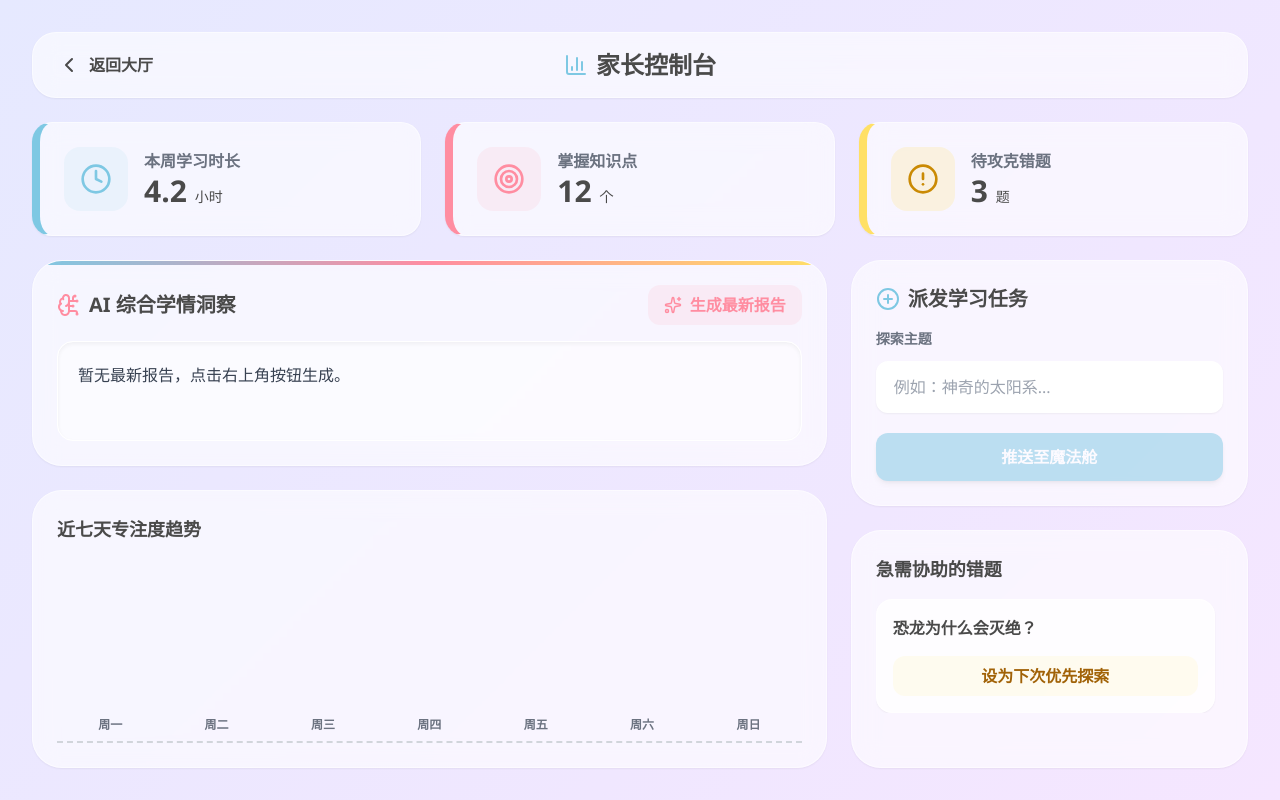
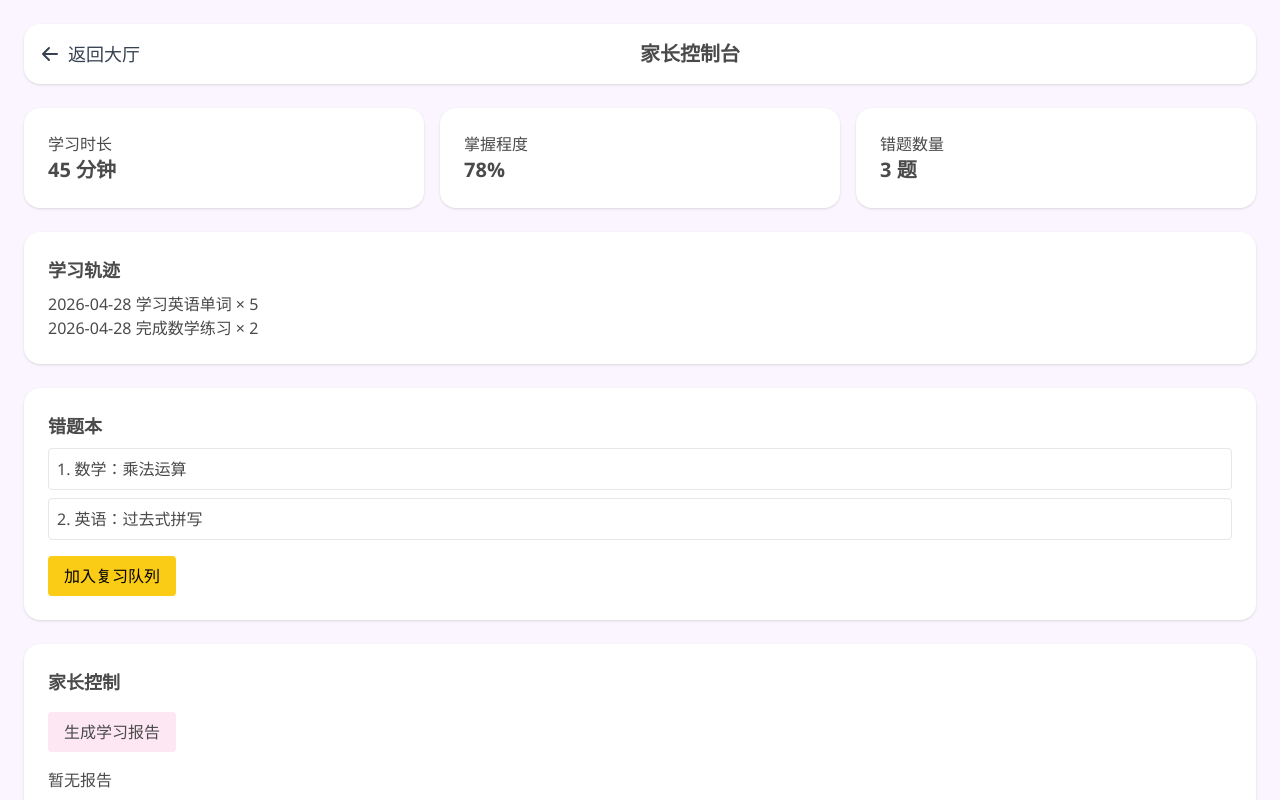
Before and after one commit to MCMR-JIM/KnowBud, a React (Vite) app in the folder looptutor-frontend/: page /admin in a window 1280 px wide. Shown: the top 800 px of the page. Built offline with nearby package versions, Linux system fonts and the light colour scheme.

Commit message:
家长端

```diff
--- a/looptutor-frontend/src/pages/AdminDashboard.tsx
+++ b/looptutor-frontend/src/pages/AdminDashboard.tsx
@@ -1,182 +1,109 @@
 import { useState } from 'react';
 import { useNavigate } from 'react-router-dom';
-import { ChevronLeft, BarChart3, Clock, Target, AlertCircle, BrainCircuit, PlusCircle, Loader2, Sparkles } from 'lucide-react';
-
-// 模拟的图表数据
-const mockChartData = [
-  { name: '周一', score: 65, height: '65%' },
-  { name: '周二', score: 85, height: '85%' },
-  { name: '周三', score: 70, height: '70%' },
-  { name: '周四', score: 90, height: '90%' },
-  { name: '周五', score: 80, height: '80%' },
-  { name: '周六', score: 95, height: '95%' },
-  { name: '周日', score: 100, height: '100%' },
-];
 
 export default function AdminDashboard() {
   const navigate = useNavigate();
+  const [reportStatus, setReportStatus] = useState("暂无报告");
+  const [inputValue, setInputValue] = useState("");
 
-  // ================= 状态管理 (组件的灵魂) =================
-  // 1. AI 报告状态
-  const [isGenerating, setIsGenerating] = useState(false);
-  const [aiReport, setAiReport] = useState("暂无最新报告，点击右上角按钮生成。");
-
-  // 2. 任务配置状态
-  const [newTaskTopic, setNewTaskTopic] = useState('');
-  const [isSubmitting, setIsSubmitting] = useState(false);
-
-  // ================= 交互逻辑 =================
-  // 模拟请求后端的 AI 报告接口
+  // 生成报告
   const handleGenerateReport = () => {
-    setIsGenerating(true);
-    // 模拟网络请求延迟 2 秒
-    setTimeout(() => {
-      setAiReport("星空兔观察到：本周小朋友在【自然科学】领域表现优异，特别是对“恐龙”相关知识吸收很快。但在“光合作用”等抽象概念上连续回答错误，建议在接下来的任务中增加植物相关的趣味探索。专注力平均时长 18 分钟，属于非常健康的水平！");
-      setIsGenerating(false);
-    }, 2000);
+    setReportStatus("✅ 报告已生成");
   };
 
-  // 模拟向后端下发新任务接口
-  const handleAddTask = () => {
-    if (!newTaskTopic.trim()) return;
-    setIsSubmitting(true);
-    // 模拟网络请求延迟 1 秒
-    setTimeout(() => {
-      alert(`✅ 成功向魔法舱下发新任务：【${newTaskTopic}】`);
-      setNewTaskTopic('');
-      setIsSubmitting(false);
-    }, 1000);
+  // 推送任务
+  const handlePushTask = () => {
+    alert("✅ 任务已推送到学生端");
+  };
+
+  // 加入复习
+  const handleAddToReview = () => {
+    alert("✅ 已加入复习队列");
   };
 
   return (
-    <div className="min-h-screen p-8 flex flex-col gap-6">
-
-      {/* 1. 顶部导航栏 */}
-      <div className="bg-white/60 backdrop-blur-md rounded-3xl p-4 px-6 flex justify-between items-center shadow-sm border border-white/50">
+    <div className="min-h-screen bg-purple-50 p-6">
+      <div className="max-w-7xl mx-auto">
+        {/* 返回大厅 */}
+        <div className="bg-white rounded-2xl p-4 shadow mb-6 flex justify-between items-center">
           <button
             onClick={() => navigate('/')}
-          className="flex items-center gap-2 text-dark hover:text-blue transition-colors font-bold"
+            className="flex items-center gap-2 text-gray-700 hover:text-black"
           >
-          <ChevronLeft size={24} /> 返回大厅
+            <svg xmlns="http://www.w3.org/2000/svg" className="h-5 w-5" viewBox="0 0 20 20" fill="currentColor">
+              <path fillRule="evenodd" d="M9.707 16.707a1 1 0 01-1.414 0l-6-6a1 1 0 010-1.414l6-6a1 1 0 011.414 1.414L5.414 9H17a1 1 0 110 2H5.414l4.293 4.293a1 1 0 010 1.414z" clipRule="evenodd" />
+            </svg>
+            <span className="text-lg font-medium">返回大厅</span>
           </button>
-        <h1 className="text-2xl font-bold text-dark flex items-center gap-2">
-          <BarChart3 className="text-blue" /> 家长控制台
-        </h1>
-        <div className="w-24"></div>
+          <h1 className="text-xl font-semibold">家长控制台</h1>
+          <div></div>
         </div>
 
-      {/* 2. 核心数据指标卡片 */}
-      <div className="grid grid-cols-1 md:grid-cols-3 gap-6">
-        <div className="bg-white/60 backdrop-blur-md rounded-[20px] p-6 shadow-sm border border-white/50 flex items-center gap-4 border-l-8 border-l-blue">
-          <div className="p-4 bg-blue/10 rounded-2xl text-blue"><Clock size={32} /></div>
-          <div>
-            <p className="text-gray-500 font-bold">本周学习时长</p>
-            <p className="text-3xl font-black text-dark">4.2 <span className="text-sm font-normal">小时</span></p>
+        {/* 数据概览 */}
+        <div className="grid grid-cols-3 gap-4 mb-6">
+          <div className="bg-white rounded-2xl p-6 shadow">
+            <h3>学习时长</h3>
+            <p className="text-xl font-bold">45 分钟</p>
           </div>
+          <div className="bg-white rounded-2xl p-6 shadow">
+            <h3>掌握程度</h3>
+            <p className="text-xl font-bold">78%</p>
           </div>
-        <div className="bg-white/60 backdrop-blur-md rounded-[20px] p-6 shadow-sm border border-white/50 flex items-center gap-4 border-l-8 border-l-primary">
-          <div className="p-4 bg-primary/10 rounded-2xl text-primary"><Target size={32} /></div>
-          <div>
-            <p className="text-gray-500 font-bold">掌握知识点</p>
-            <p className="text-3xl font-black text-dark">12 <span className="text-sm font-normal">个</span></p>
-          </div>
-        </div>
-        <div className="bg-white/60 backdrop-blur-md rounded-[20px] p-6 shadow-sm border border-white/50 flex items-center gap-4 border-l-8 border-l-secondary">
-          <div className="p-4 bg-secondary/20 rounded-2xl text-yellow-600"><AlertCircle size={32} /></div>
-          <div>
-            <p className="text-gray-500 font-bold">待攻克错题</p>
-            <p className="text-3xl font-black text-dark">3 <span className="text-sm font-normal">题</span></p>
-          </div>
+          <div className="bg-white rounded-2xl p-6 shadow">
+            <h3>错题数量</h3>
+            <p className="text-xl font-bold">3 题</p>
           </div>
         </div>
 
-      {/* 3. 业务功能区：左右分栏 */}
-      <div className="flex flex-col lg:flex-row gap-6 flex-1">
+        {/* 学习轨迹 */}
+        <div className="bg-white rounded-2xl p-6 shadow mb-6">
+          <h2 className="text-lg font-bold mb-2">学习轨迹</h2>
+          <p>2026-04-28 学习英语单词 × 5</p>
+          <p>2026-04-28 完成数学练习 × 2</p>
+        </div>
 
-        {/* 左侧：学情图表 & AI报告 */}
-        <div className="flex-[2] flex flex-col gap-6">
-          {/* AI 学情分析报告 */}
-          <div className="bg-white/60 backdrop-blur-md rounded-[30px] p-6 shadow-sm border border-white/50 relative overflow-hidden">
-            <div className="absolute top-0 left-0 w-full h-1 bg-gradient-to-r from-blue via-primary to-secondary"></div>
-            <div className="flex justify-between items-center mb-4">
-              <h2 className="text-xl font-bold text-dark flex items-center gap-2">
-                <BrainCircuit className="text-primary" /> AI 综合学情洞察
-              </h2>
+        {/* 错题本 */}
+        <div className="bg-white rounded-2xl p-6 shadow mb-6">
+          <h2 className="text-lg font-bold mb-2">错题本</h2>
+          <div className="p-2 border rounded mb-2">1. 数学：乘法运算</div>
+          <div className="p-2 border rounded mb-2">2. 英语：过去式拼写</div>
+          <button
+            onClick={handleAddToReview}
+            className="bg-yellow-400 text-black py-2 px-4 rounded mt-2"
+          >
+            加入复习队列
+          </button>
+        </div>
+
+        {/* 家长操作区 */}
+        <div className="bg-white rounded-2xl p-6 shadow">
+          <h2 className="text-lg font-bold mb-4">家长控制</h2>
+
           <button
             onClick={handleGenerateReport}
-                disabled={isGenerating}
-                className="flex items-center gap-2 bg-primary/10 text-primary hover:bg-primary hover:text-white px-4 py-2 rounded-xl font-bold transition-all disabled:opacity-50"
+            className="bg-pink-100 py-2 px-4 rounded mr-4 mb-4"
           >
-                {isGenerating ? <Loader2 className="animate-spin" size={18} /> : <Sparkles size={18} />}
-                {isGenerating ? '大模型分析中...' : '生成最新报告'}
+            生成学习报告
           </button>
-            </div>
-            <div className="bg-white/50 p-5 rounded-2xl border border-white min-h-[100px] text-gray-700 leading-relaxed shadow-inner">
-              {aiReport}
-            </div>
-          </div>
+          <p>{reportStatus}</p>
 
-          {/* 纯 CSS 柱状图 */}
-          <div className="flex-1 bg-white/60 backdrop-blur-md rounded-[30px] p-6 shadow-sm border border-white/50 flex flex-col min-h-[250px]">
-            <h2 className="text-lg font-bold text-dark mb-4">近七天专注度趋势</h2>
-            <div className="flex-1 w-full flex items-end justify-around pb-2 border-b-2 border-dashed border-gray-300 relative">
-              {mockChartData.map((item, index) => (
-                <div key={index} className="flex flex-col items-center gap-2 w-10 group cursor-pointer">
-                  <span className="opacity-0 group-hover:opacity-100 transition-opacity bg-dark text-white text-xs py-1 px-2 rounded-lg font-bold absolute -top-8">
-                    {item.score}
-                  </span>
-                  <div
-                    className="w-full bg-gradient-to-t from-blue to-blue/40 rounded-t-xl group-hover:from-primary group-hover:to-primary/40 transition-colors shadow-sm"
-                    style={{ height: `calc(${item.height} * 1.5)` }}
-                  ></div>
-                  <span className="text-xs font-bold text-gray-500">{item.name}</span>
-                </div>
-              ))}
-            </div>
-          </div>
-        </div>
-
-        {/* 右侧：任务配置 & 复习队列 */}
-        <div className="flex-[1] flex flex-col gap-6">
-          {/* 任务配置面板 */}
-          <div className="bg-white/60 backdrop-blur-md rounded-[30px] p-6 shadow-sm border border-white/50">
-            <h2 className="text-xl font-bold text-dark mb-4 flex items-center gap-2">
-              <PlusCircle className="text-blue" /> 派发学习任务
-            </h2>
-            <div className="flex flex-col gap-3">
-              <label className="text-sm font-bold text-gray-500">探索主题</label>
+          <div className="mt-4">
             <input
               type="text"
-                value={newTaskTopic}
-                onChange={(e) => setNewTaskTopic(e.target.value)}
-                placeholder="例如：神奇的太阳系..."
-                className="bg-white border-2 border-white focus:border-blue rounded-xl px-4 py-3 outline-none transition-colors shadow-sm"
+              placeholder="输入要推送的任务"
+              value={inputValue}
+              onChange={(e) => setInputValue(e.target.value)}
+              className="border p-2 rounded w-full mb-2"
             />
             <button
-                onClick={handleAddTask}
-                disabled={isSubmitting || !newTaskTopic.trim()}
-                className="mt-2 w-full flex items-center justify-center gap-2 bg-blue text-white font-bold py-3 rounded-xl shadow-md hover:bg-blue/90 transition-colors disabled:opacity-50"
+              onClick={handlePushTask}
+              className="bg-black text-white py-3 px-6 rounded w-full font-bold"
             >
-                {isSubmitting ? <Loader2 className="animate-spin" size={20} /> : '推送至魔法舱'}
-              </button>
-            </div>
-          </div>
-
-          {/* 待攻克错题 */}
-          <div className="flex-1 bg-white/60 backdrop-blur-md rounded-[30px] p-6 shadow-sm border border-white/50 flex flex-col">
-            <h2 className="text-lg font-bold text-dark mb-4">急需协助的错题</h2>
-            <div className="space-y-4 overflow-y-auto pr-2">
-              <div className="bg-white/80 p-4 rounded-2xl border border-white/50 shadow-sm transition-colors hover:border-secondary/50">
-                <p className="font-bold text-dark mb-1">恐龙为什么会灭绝？</p>
-                <button className="mt-3 w-full py-2 bg-secondary/10 text-yellow-700 font-bold rounded-xl hover:bg-secondary hover:text-white transition-colors">
-                  设为下次优先探索
+              推送任务到魔法舱
             </button>
           </div>
         </div>
       </div>
     </div>
-
-      </div>
-    </div>
   );
 }
```
Lines whose indentation alone changed are shown as unchanged.
